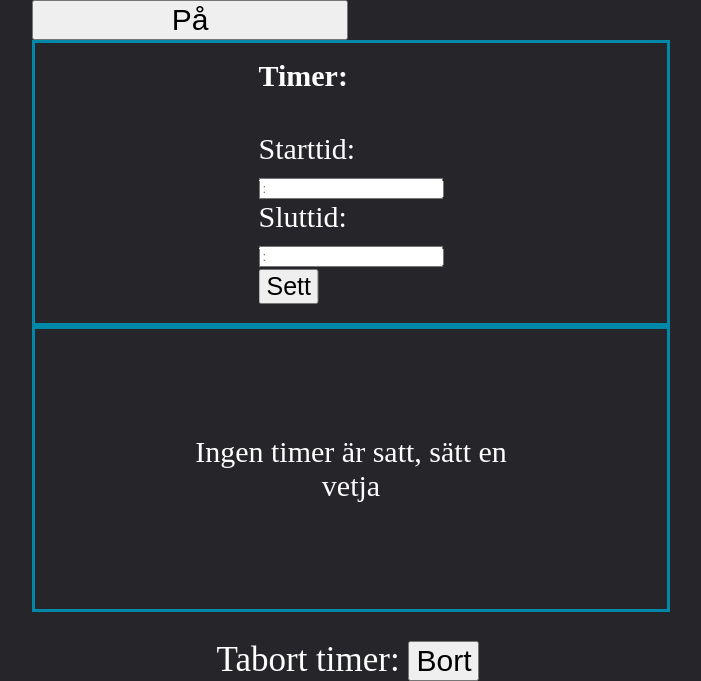
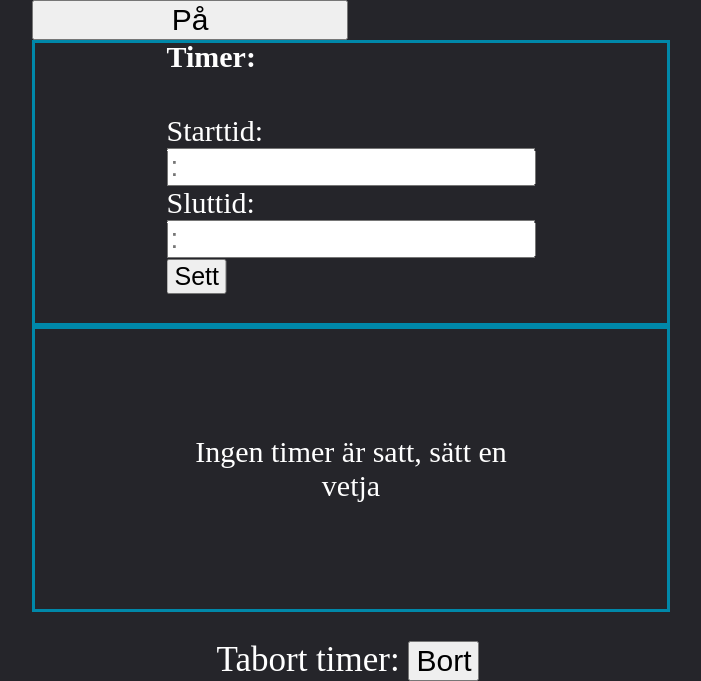
Before and after one commit to Aquelele/gy-lampsak, a PHP site: page /avPa.php in a window 1280 px wide. Shown: the part 138-819 px from the top of the page, without its empty margins (292-993 px from the left). Run offline with PHP 8.4, Linux system fonts and the light colour scheme.

Commit message:
lite större inputs

```diff
--- a/Gy_knapp/knapp.css
+++ b/Gy_knapp/knapp.css
@@ -118,3 +118,7 @@ h4{
 label{
     color:white;
 }
+
+#sl, #st{
+    font-size: 28px;
+}
```
